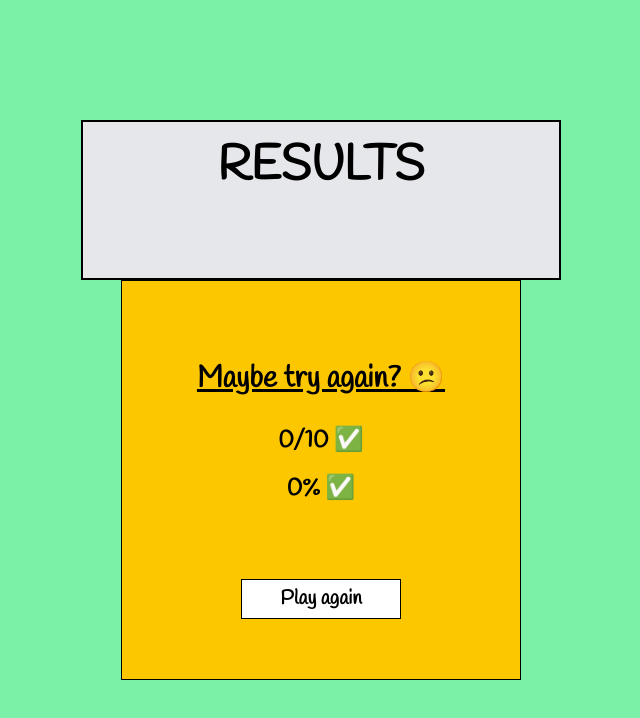
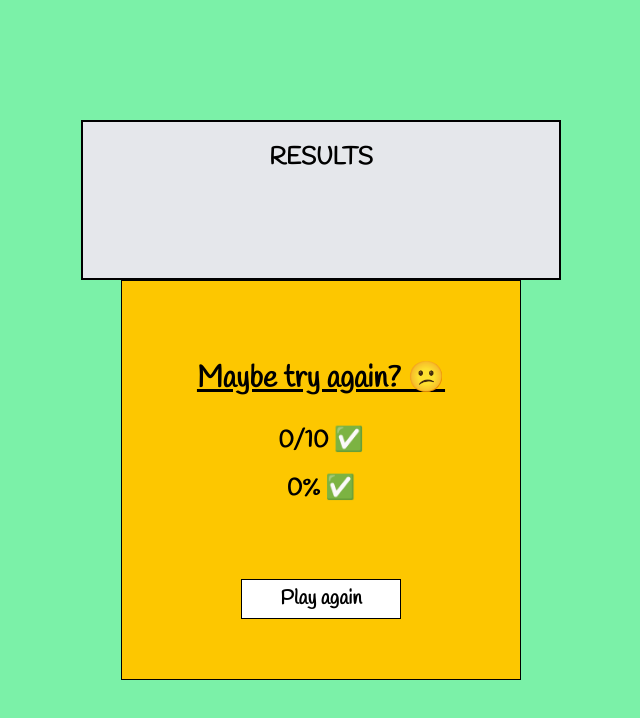
Before and after one commit to smnmnssn/my-react-app, a React (Vite) app: page /resultpage in a window 1280 px wide. Shown: the top 718 px of the page, without its empty margins (319-959 px from the left). Built offline with nearby package versions, Linux system fonts and the light colour scheme; a web font is replaced by a local one.

Commit message:
fixed scorecounter

```diff
--- a/src/Components/Question/QuestionTextBox.tsx
+++ b/src/Components/Question/QuestionTextBox.tsx
@@ -6,7 +6,7 @@ export default function QuestionTextBox({ question }: Props) {
   return (
     <>
       <div className="flex flex-col border-2 bg-gray-200 w-120 h-40">
-        <p className="text-5xl text-center p-5">{ question }</p>
+        <p className="text-2xl text-center p-5">{ question }</p>
       </div>
     </>
   );
--- a/src/Pages/QuizPage.tsx
+++ b/src/Pages/QuizPage.tsx
@@ -65,12 +65,17 @@ export default function QuizPage() {
 
     setShowFeedback(true); // 🔥 Aktivera feedback-visning
 
+    setScore((prevScore) => prevScore + (isCorrect ? 1 : 0)); // 🔥 Uppdatera score korrekt
+
     setTimeout(() => {
       setShowFeedback(false); // 🔥 Ta bort feedback efter 1 sekund
 
       if (currentQuestionIndex === fetchedQuestion!.length - 1) {
         navigate("/resultpage", {
-          state: { score: score + (isCorrect ? 1 : 0), totalQuestions: fetchedQuestion!.length },
+          state: {
+            score: score + (isCorrect ? 1 : 0), // 🚨 Felet är att `score` fortfarande har sitt gamla värde
+            totalQuestions: fetchedQuestion!.length
+          },
         });
       } else {
         setCurrentQuestionIndex((prevIndex) => prevIndex + 1);
@@ -78,6 +83,7 @@ export default function QuizPage() {
       }
     }, 1000); // 🔥 Vänta 1 sekund innan nästa fråga
   };
+
 
   return (
     <div className="flex flex-col items-center pt-30">
```
